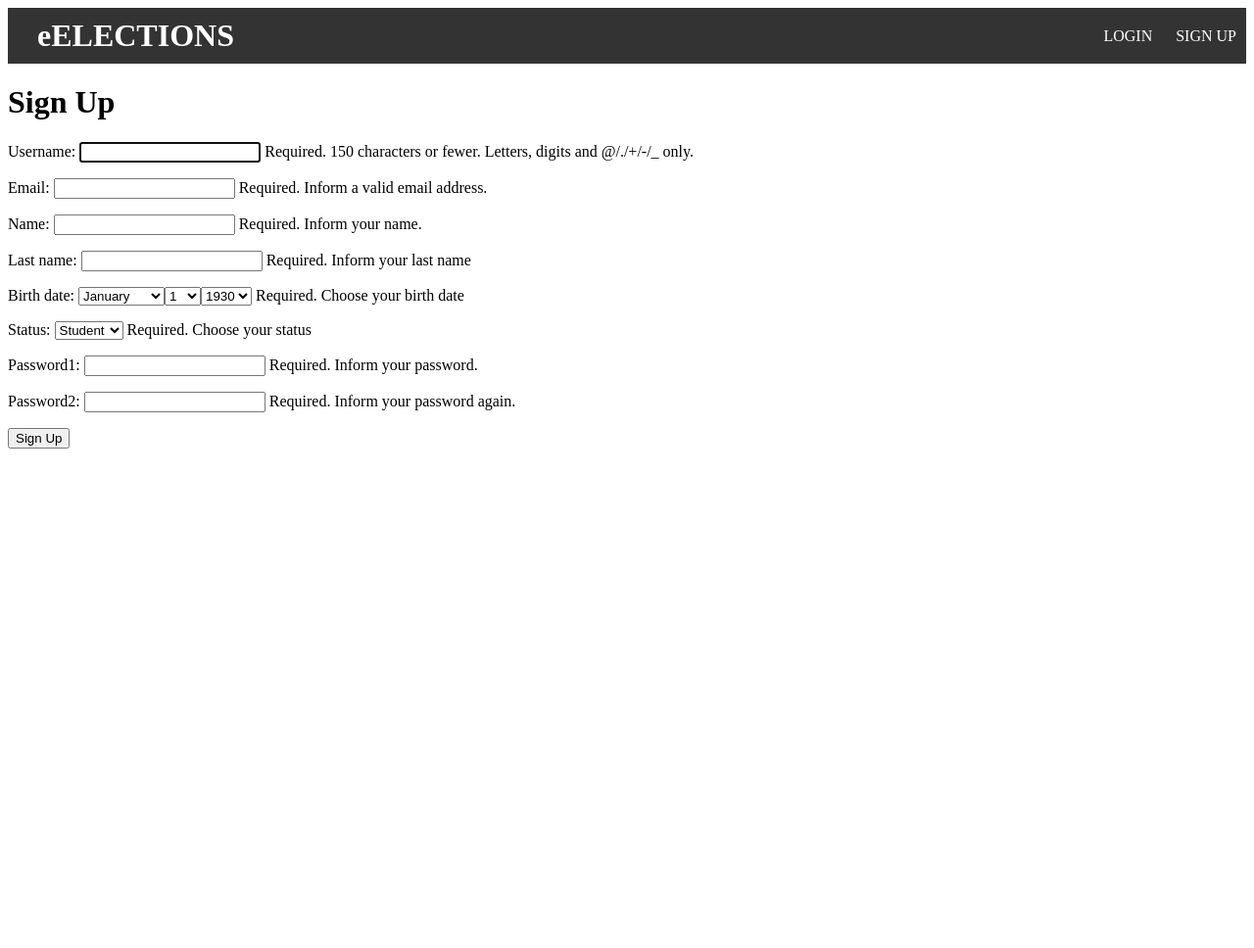
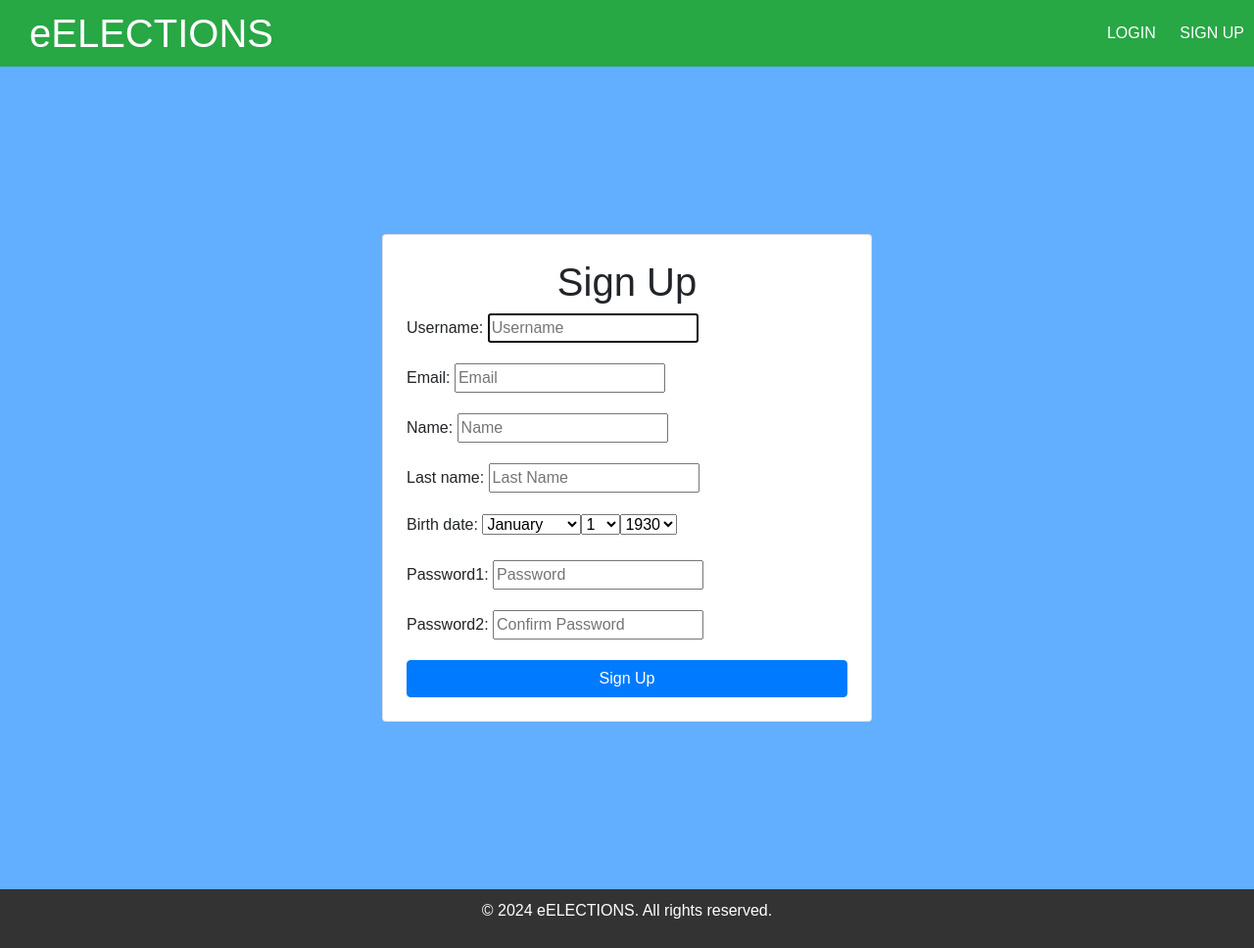
Before and after one commit to Jaroslawx/eElections, a Django app: page /base/signup/ in a window 1280 px wide. Shown: the whole page at 98% size. Before the commit the page ends 458 px from the top, so only its background shows below. Run offline with Django 5.2, Linux system fonts and the light colour scheme; some libraries are stand-ins or nearby versions.

Commit message:
Update sites, css and looks, add password_reset htmls

```diff
--- a/base/forms.py
+++ b/base/forms.py
@@ -1,4 +1,4 @@
-from datetime import datetime
+from datetime import datetime, date
 
 from django import forms
 from django.contrib.auth import authenticate
@@ -8,16 +8,38 @@ from django.forms import SelectDateWidget
 
 
 class SignUpForm(UserCreationForm):
-    email = forms.EmailField(max_length=254, help_text='Required. Inform a valid email address.')
-    name = forms.CharField(max_length=30, help_text='Required. Inform your name.')
-    last_name = forms.CharField(max_length=30, help_text='Required. Inform your last name')
-    birth_date = forms.DateField(widget=SelectDateWidget(years=range(1930, datetime.now().year - 13)),
-                                 help_text='Required. Choose your birth date')
-    status = forms.ChoiceField(choices=[('student', 'Student'), ('teacher', 'Teacher'), ('staff', 'Staff')],
-                               help_text='Required. Choose your status')
-    password1 = forms.CharField(max_length=30, widget=forms.PasswordInput, help_text='Required. Inform your password.')
-    password2 = forms.CharField(max_length=30, widget=forms.PasswordInput,
-                                help_text='Required. Inform your password again.')
+    email = forms.EmailField(
+        max_length=254,
+        help_text='Required. Inform a valid email address.',
+        widget=forms.EmailInput(attrs={'placeholder': 'Email'})
+    )
+    name = forms.CharField(
+        max_length=30,
+        help_text='Required. Inform your name.',
+        widget=forms.TextInput(attrs={'placeholder': 'Name'})
+    )
+    last_name = forms.CharField(
+        max_length=30,
+        help_text='Required. Inform your last name.',
+        widget=forms.TextInput(attrs={'placeholder': 'Last Name'})
+    )
+    birth_date = forms.DateField(
+        widget=SelectDateWidget(
+            years=range(1930, datetime.now().year - 13),
+            attrs={'placeholder': 'Birth Date'}
+        ),
+        help_text='Required. Choose your birth date'
+    )
+    password1 = forms.CharField(
+        max_length=30,
+        widget=forms.PasswordInput(attrs={'placeholder': 'Password'}),
+        help_text='Required. Inform your password.'
+    )
+    password2 = forms.CharField(
+        max_length=30,
+        widget=forms.PasswordInput(attrs={'placeholder': 'Confirm Password'}),
+        help_text='Required. Inform your password again.'
+    )
 
     def clean_email(self):
         email = self.cleaned_data.get('email')
@@ -25,9 +47,20 @@ class SignUpForm(UserCreationForm):
             raise forms.ValidationError('Email already exists.')
         return email
 
+    def clean_birth_date(self):
+        birth_date = self.cleaned_data.get('birth_date')
+        today = date.today()
+        age = today.year - birth_date.year - ((today.month, today.day) < (birth_date.month, birth_date.day))
+        if age < 18:
+            raise forms.ValidationError('You must be at least 18 years old to register.')
+        return birth_date
+
     class Meta:
         model = User
-        fields = ('username', 'email', 'name', 'last_name', 'birth_date', 'status', 'password1', 'password2')
+        fields = ('username', 'email', 'name', 'last_name', 'birth_date', 'password1', 'password2')
+        widgets = {
+            'username': forms.TextInput(attrs={'placeholder': 'Username'}),
+        }
 
 
 class CustomAuthenticationForm(AuthenticationForm):
--- a/templates/accounts/signup.html
+++ b/templates/accounts/signup.html
@@ -4,28 +4,70 @@
 {% block title %}Sign Up{% endblock %}
 
 {% block content %}
-<div class="container">
-    <div class="flex-none">
+<div class="container d-flex justify-content-center align-items-center" style="height: 100vh;">
+    <div class="card p-4" style="width: 100%; max-width: 500px;">
+        <h1 class="text-center">Sign Up</h1>
+
         {% if form.errors %}
-                <p class="font-bold">Error, with creating account!</p>
+            <div class="alert alert-danger">
+                <p class="font-bold">Error creating account! Please fix the errors below.</p>
+                <ul>
+                    {% for field in form %}
+                        {% for error in field.errors %}
+                            <li>{{ error }}</li>
+                        {% endfor %}
+                    {% endfor %}
+                    {% for error in form.non_field_errors %}
+                        <li>{{ error }}</li>
+                    {% endfor %}
+                </ul>
+            </div>
         {% endif %}
 
         {% if next %}
             {% if user.is_authenticated %}
-                    <p class="font-bold">Your account, doesn't have access to this page!</p>
+                <div class="alert alert-warning">
+                    <p class="font-bold">Your account doesn't have access to this page!</p>
+                </div>
             {% else %}
+                <div class="alert alert-warning">
                     <p class="font-bold">Login to see this page!</p>
+                </div>
             {% endif %}
         {% endif %}
+
+        <form method="post">
+            {% csrf_token %}
+            <div class="form-group">
+                {{ form.username.label_tag }}
+                {{ form.username }}
+            </div>
+            <div class="form-group">
+                {{ form.email.label_tag }}
+                {{ form.email }}
+            </div>
+            <div class="form-group">
+                {{ form.name.label_tag }}
+                {{ form.name }}
+            </div>
+            <div class="form-group">
+                {{ form.last_name.label_tag }}
+                {{ form.last_name }}
+            </div>
+            <div class="form-group">
+                {{ form.birth_date.label_tag }}
+                {{ form.birth_date }}
+            </div>
+            <div class="form-group">
+                {{ form.password1.label_tag }}
+                {{ form.password1 }}
+            </div>
+            <div class="form-group">
+                {{ form.password2.label_tag }}
+                {{ form.password2 }}
+            </div>
+            <button type="submit" class="btn btn-primary btn-block">Sign Up</button>
+        </form>
     </div>
 </div>
-
-<div class="container">
-    <h1>Sign Up</h1>
-    <form method="post">
-        {% csrf_token %}
-        {{ form.as_p }}
-        <button type="submit">Sign Up</button>
-    </form>
-</div>
 {% endblock %}
--- a/templates/base.html
+++ b/templates/base.html
@@ -1,21 +1,29 @@
-<!-- base.html -->
-
 <!DOCTYPE html>
 <html lang="en">
 <head>
     <meta charset="UTF-8">
     <meta name="viewport" content="width=device-width, initial-scale=1.0">
+    <link href="https://maxcdn.bootstrapcdn.com/bootstrap/4.5.2/css/bootstrap.min.css" rel="stylesheet">
     <title>{% block title %}{% endblock %}</title>
     <!-- Here you can add other header elements, such as a link to CSS stylesheets or JavaScript scripts -->
 
     <style>
+        body {
+            background-color: #62aeff; /* Blue background */
+            margin: 0;
+            font-family: Arial, sans-serif;
+        }
+
         .header {
             display: flex;
             justify-content: space-between;
             align-items: center;
             padding: 10px;
-            background-color: #333;
+            background-color: #28a745; /* Green header background */
             color: #fff;
+            position: sticky;
+            top: 0;
+            z-index: 1000; /* Ensures the header stays on top */
         }
 
         .header h1 {
@@ -27,8 +35,18 @@
             text-decoration: none;
             margin-left: 20px;
         }
+
+        .content {
+            padding: 20px;
+        }
+
+        footer {
+            padding: 10px;
+            background-color: #333;
+            color: #fff;
+            text-align: center;
+        }
     </style>
-
 </head>
 
 <body>
@@ -58,6 +76,7 @@
 
 <footer>
     <!-- Here code our footer -->
+    <p>&copy; 2024 eELECTIONS. All rights reserved.</p>
 </footer>
 
 </body>
```
Also changed, not shown: templates/accounts/login.html (+22 -10 lines), templates/accounts/password_reset_complete.html (+12 -0 lines), templates/accounts/password_reset_confirm.html (+14 -0 lines), templates/accounts/password_reset_done.html (+12 -0 lines). Lines whose indentation alone changed are shown as unchanged.
